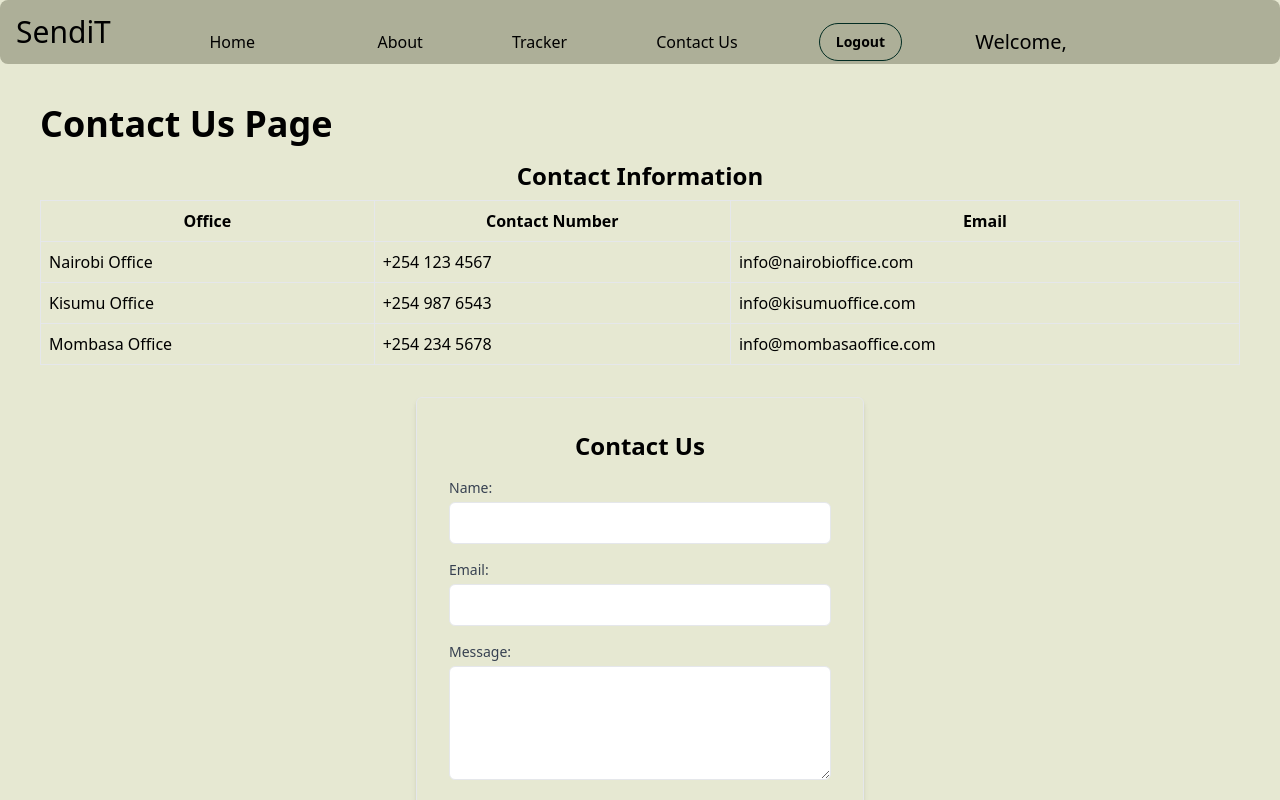
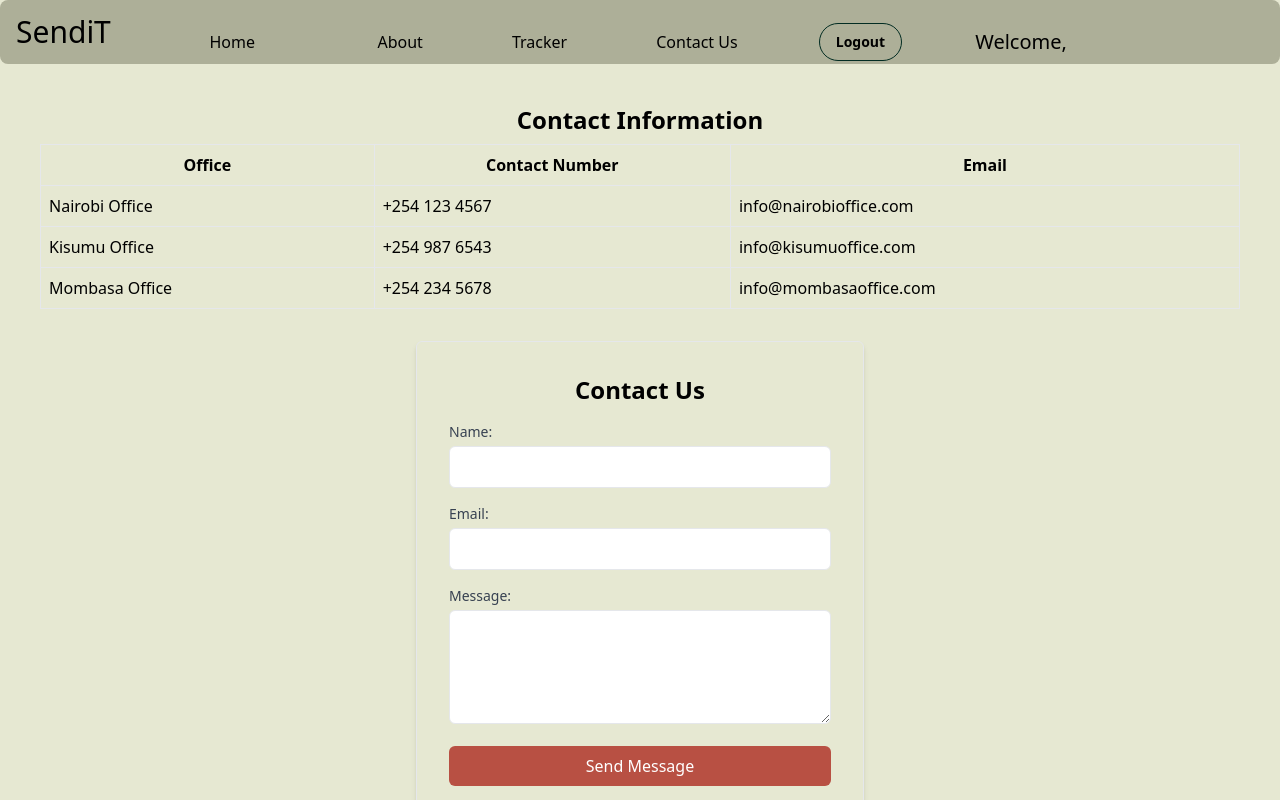
Before and after one commit to SendiT-Project/SendiT-Frontend, a React (Create React App) app: page /contact in a window 1280 px wide. Shown: the top 800 px of the page. Built offline with nearby package versions, Linux system fonts and the light colour scheme; no server answers.

Commit message:
feat: contact us

```diff
--- a/src/components/Contact.js
+++ b/src/components/Contact.js
@@ -24,7 +24,6 @@ const Contact = () => {
 
   return (
     <div className="container mx-auto p-10 bg-color-secondary">
-      <h1 className="text-4xl font-bold mb-4">Contact Us Page</h1>
 
       <div className="mb-8">
         <h2 className="text-2xl font-bold mb-2">Contact Information</h2>
```
